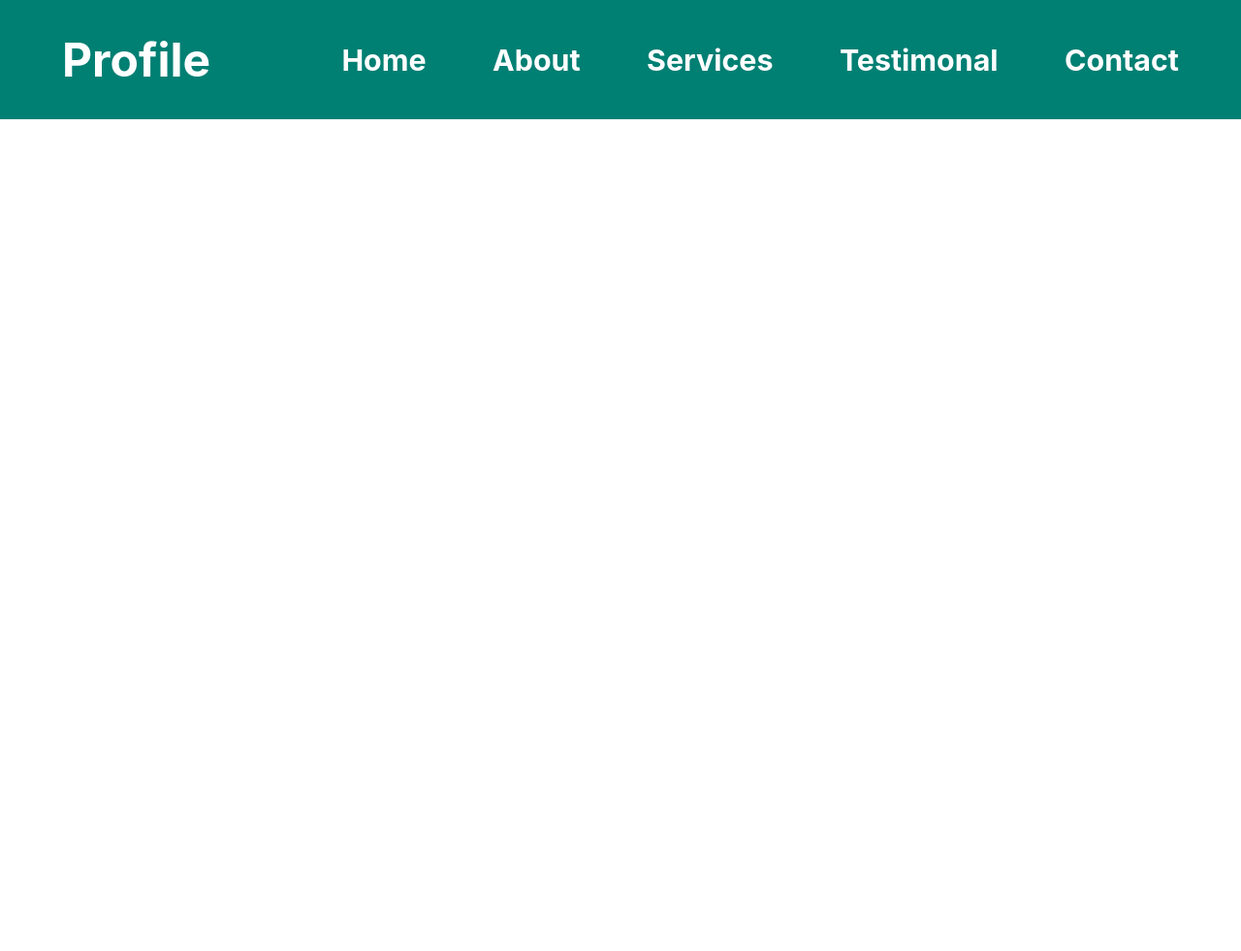
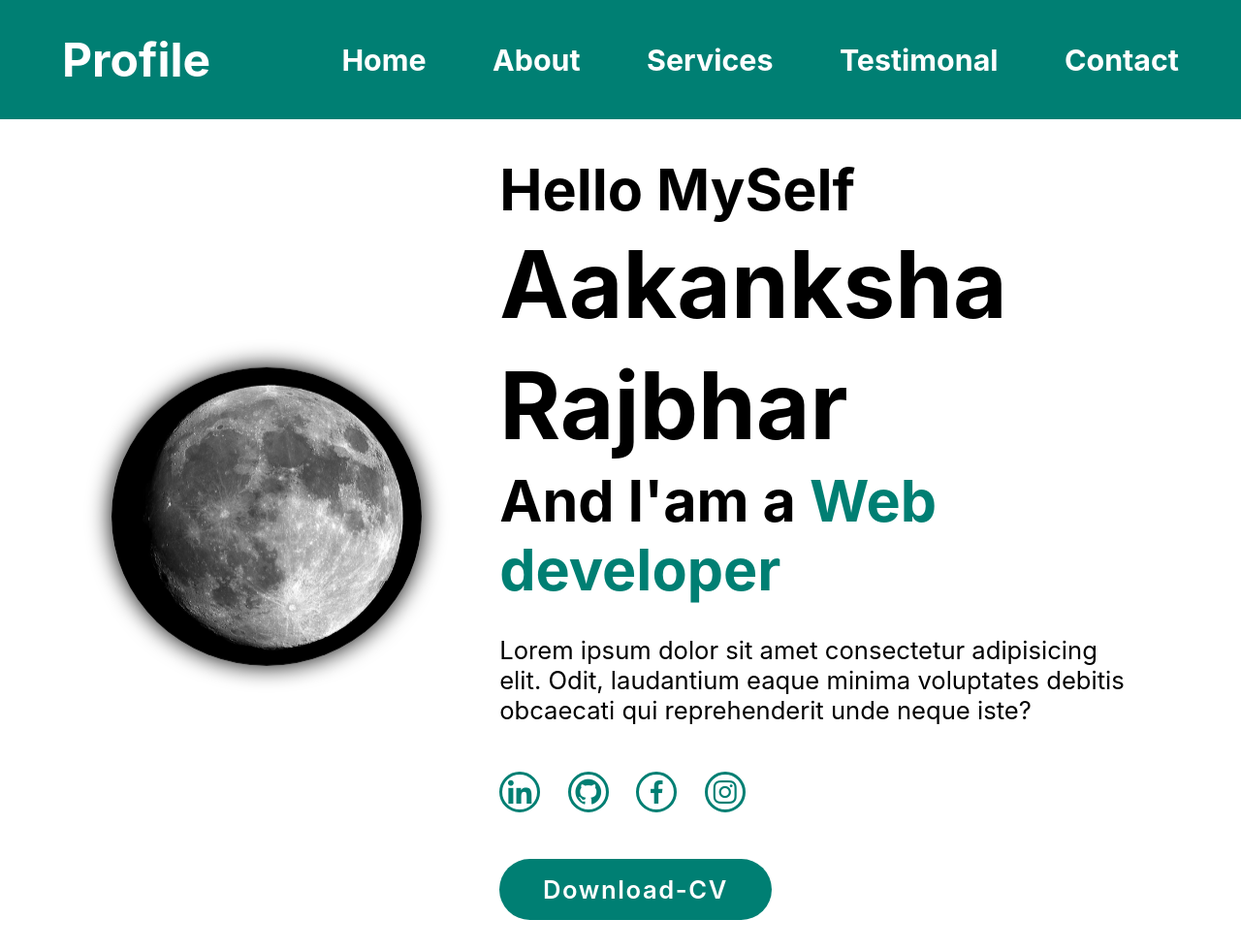
Before and after one commit to Aakanksha77/Profile, a plain HTML site: page index.html in a window 1280 px wide. Shown: the whole page at 97% size. Before the commit the page ends 800 px from the top, so only its background shows below. Drawn offline with nearby package versions, Linux system fonts and the light colour scheme.

Commit message:
created main section

```diff
--- a/index.html
+++ b/index.html
@@ -8,6 +8,9 @@
     <link rel="stylesheet" href="style.css">
 </head>
 <body>
+
+<!-- Header Section -->
+
    <header class="header">
         <a href="#" class="logo">Profile</a>
 
@@ -21,5 +24,32 @@
           <a href="#">Contact</a>
         </nav>
    </header>
+
+   <!-- Home Section -->
+
+
+   <section class="home" id="home">
+    <div class="home-img">
+      <img src="./assets/moon1.jpg" alt="Profile Image">
+    </div>
+
+    <div class="home-content">
+      <h3>Hello MySelf</h3>
+      <h1>Aakanksha Rajbhar</h1>
+      <h3>And I'am a  <span class="multiple-text">Web developer</span></h3>
+      <p>Lorem ipsum dolor sit amet consectetur adipisicing elit. Odit, laudantium eaque minima voluptates debitis obcaecati qui reprehenderit unde neque iste?</p>
+
+
+      <div class="social-media">
+        <a href="#"><i class='bx bxl-linkedin'></i></a>
+        <a href="#"><i class='bx bxl-github'></i></a>
+        <a href="#"><i class='bx bxl-facebook'></i></a>
+        <a href="#"><i class='bx bxl-instagram'></i></a>
+      </div>
+
+      <a href="#" class="btn">Download-CV</a>
+
+    </div>
+   </section>
 </body>
 </html>
--- a/style.css
+++ b/style.css
@@ -80,3 +80,104 @@ section {
     cursor: pointer;
     display: none;
 }
+
+/* Home Section */
+
+.home{
+    display: flex;
+    justify-content: center;
+    align-items: center;
+}
+
+.home-img img {
+    width: 25vw;
+    border-radius: 50%;
+    box-shadow: 0 0 25px  black; /*var(--main-color);*/
+    cursor: pointer;
+    animation: floatImage 4s ease-in-out infinite;
+    transition: 0.4s ease;
+}
+
+.home-img img:hover{
+    box-shadow: 0 0 25px var(--main-color),
+                0 0 35px var(--main-color),
+                0 0 45px var(--main-color);
+}
+
+@keyframes floatImage {
+    0%{
+        transform: translateY(0);
+    }
+    50% {
+        transform: translateY(-2.4rem);
+    }
+    100%{
+        transform: translateY(0);
+    }
+}
+
+.home-content{
+    margin-left: 5rem;
+}
+
+.home-content h3{
+    font-size: 3.7rem;
+    font-weight: 700;
+}
+
+.home-content h3:nth-of-type(2) {
+    margin-bottom: 2rem;
+}
+
+span{
+    color: var(--main-color);
+}
+
+.home-content h1 {
+    font-size: 6rem;
+    font-weight: 700;
+    line-height: 1.3;
+}
+
+.home-content p {
+    font-size: 1.6rem;
+}
+
+.social-media a {
+    display: inline-flex;
+    justify-content: center;
+    align-items: center;
+    width: 42px;
+    height: 42px;
+    background: transparent;
+    border: 0.2rem solid var(--main-color);
+    border-radius: 50%;
+    font-size: 2rem;
+    color: var(--main-color);
+    margin: 3rem 1.5rem 3rem 0;
+    transition: 0.3s ease;
+}
+
+.social-media a:hover {
+    transform: scale(1.2) translateY(-10px);
+    background-color: var(--main-color);
+    color: var(--bg-color);
+    box-shadow: 0 0 25px var(--main-color);
+}
+
+.btn {
+    display: inline-block;
+    padding: 1rem 2.8rem;
+    background: var(--main-color);
+    border-radius: 4rem;
+    box-shadow: none;
+    font-size: 1.6rem;
+    color: var(--bg-color);
+    letter-spacing: 0.1rem;
+    font-weight: 600;
+    transition: 0.3rem ease;
+}
+
+.btn:hover {
+    box-shadow: 0 0 1.6rem var(--main-color);
+}
```
Also changed, not shown: assets/moon1.jpg (added).
